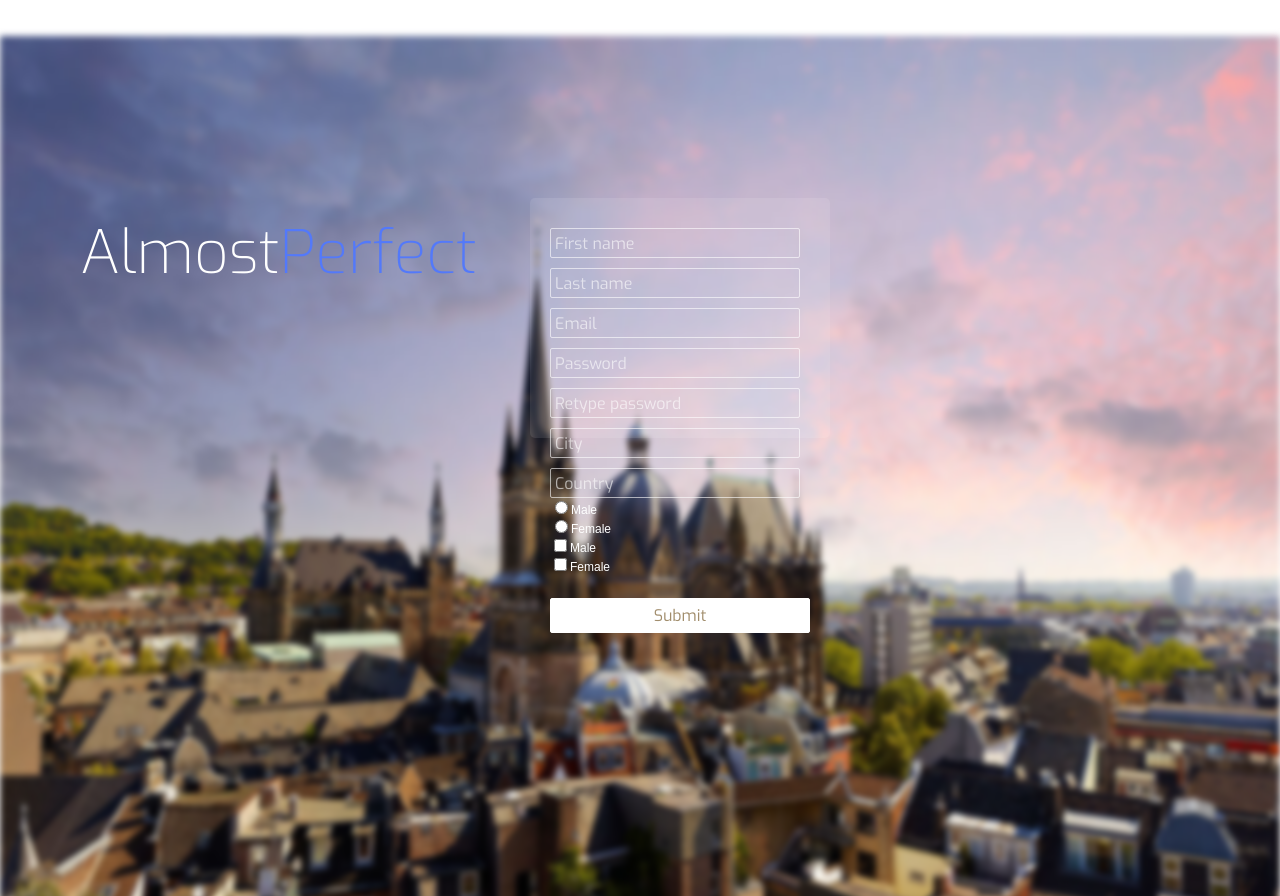
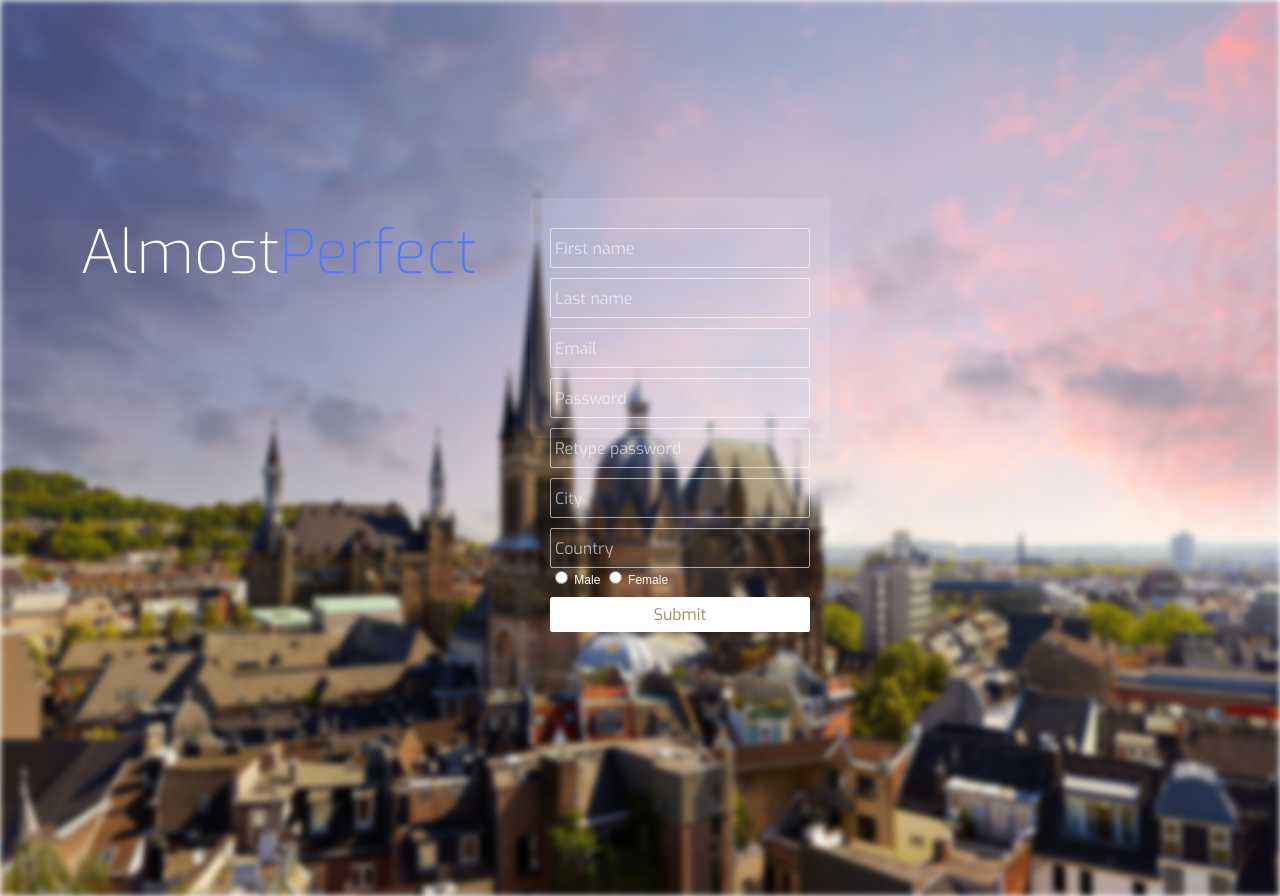
Before and after one commit to HENM1415/henm1415g3, a CodeIgniter app: template Source/application/views/profile.html in a window 1280 px wide. Run offline with CodeIgniter, Linux system fonts and the light colour scheme; the template is opened without the code that fills it, so the values that code supplies are empty.

Commit message:
profile updated

```diff
--- a/Source/application/views/index.html
+++ b/Source/application/views/index.html
@@ -2,7 +2,7 @@
 <html>
 <head lang="en">
     <meta charset="UTF-8">
-    <title>Welcome to Almost Perfect</title>
+    <title>Welcome to AlmostPerfect, the social network of Aachen.</title>
     <link rel="stylesheet" type="text/css" href="css/style.css">
 </head>
 <body>
@@ -19,7 +19,5 @@
     <input type="button" value="Register">
 </form>
 
-<script src="scripts/app.js"></script>
-
 </body>
 </html>
--- a/Source/application/views/profile.html
+++ b/Source/application/views/profile.html
@@ -1,8 +1,8 @@
-<h2>Your Almost Perfect Profile</h2>
-
+<!DOCTYPE html>
+<html>
 <head lang="en">
     <meta charset="UTF-8">
-    <title>Profile</title>
+    <title>Edit Profile - AlmostPerfect</title>
     <link rel="stylesheet" type="text/css" href="css/style.css">
 </head>
 <body>
@@ -11,7 +11,6 @@
 <div class="header">
     <div>Almost<span>Perfect</span></div>
 </div>
-<br>
 
 <form class="user-form">
     <input name="first_name" type="text" placeholder="First name" required/>
@@ -21,12 +20,14 @@
     <input name="password_repeat" placeholder="Retype password" type="password" required/>
     <input name="city" type="text" placeholder="City" required/>
     <input name="country" type="text" placeholder="Country" required/><br>
-    <input type="radio" name="gender" value="male" required>Male<br>
-    <input type="radio" name="gender" value="female" required>Female<br>
-    <input type="checkbox" name="orientation" value="male">Male<br>
-    <input type="checkbox" name="orientation" value="female">Female<br>
-    <br>
+
+    <input class="css-checkbox" type="radio" name="sex" id="male" value="male">
+    <label class="css-label" for="male">Male</label>
+
+    <input class="css-checkbox" type="radio" class="css-checkbox" name="sex" id="female" value="female">
+    <label class="css-label" for="female">Female</label>
+
     <input id="skip_Submit" name="skip_Submit" type="submit" value="Submit"/>
 </form>
-<br>
 </body>
+</html>
```
Also changed, not shown: Source/application/views/css/style.css (line endings or trailing spaces).
